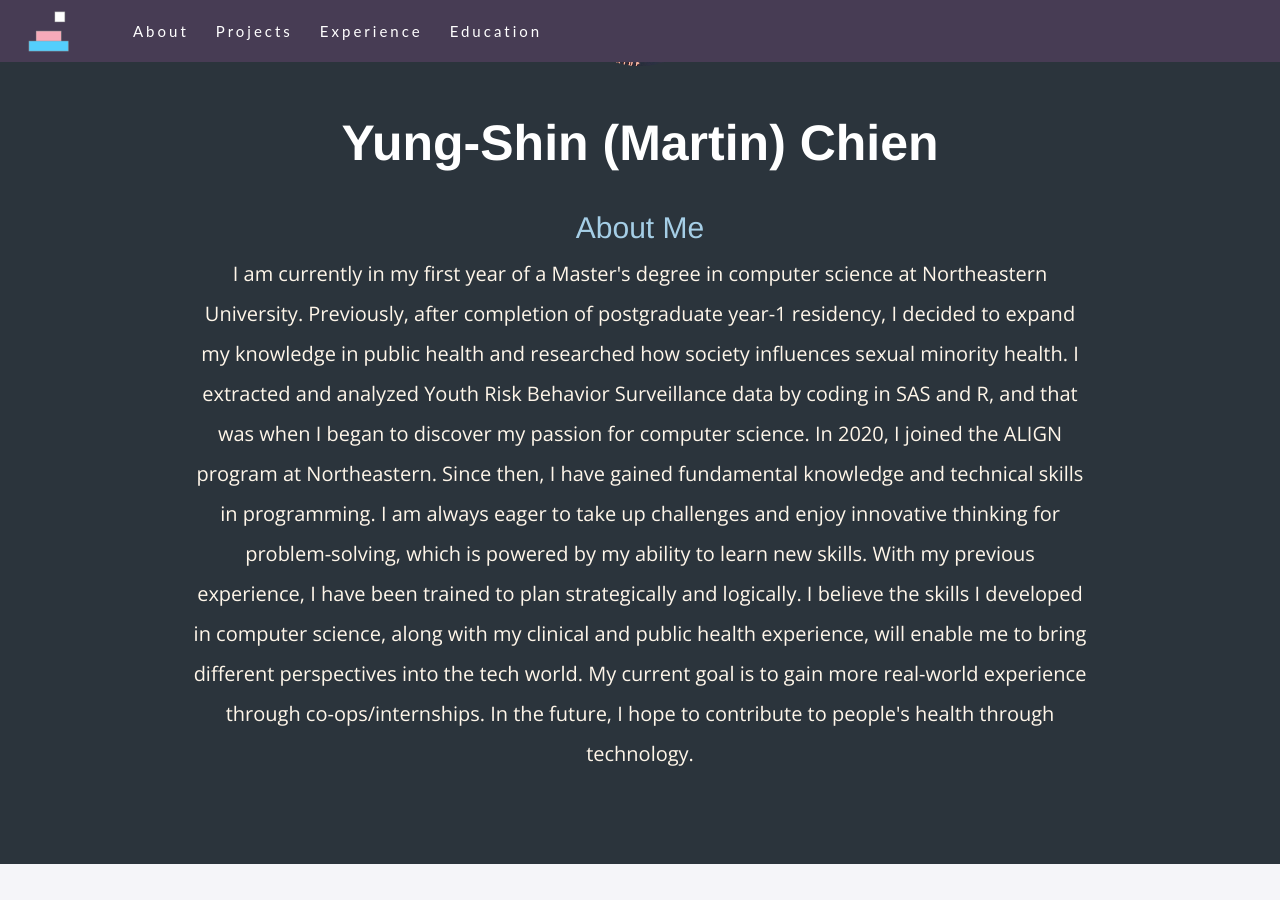
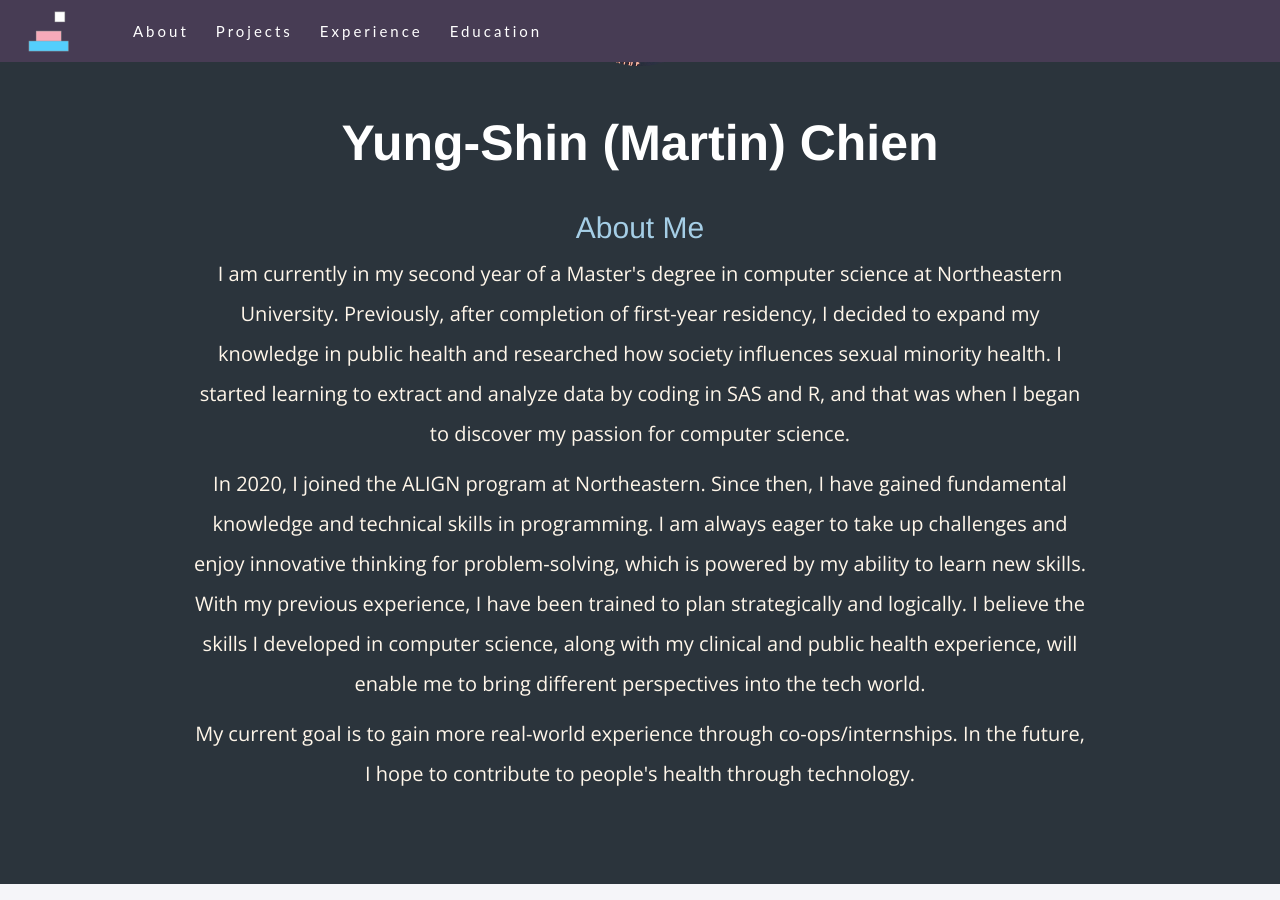
Before and after one commit to mchall92/mchall92.github.io, a Jekyll site: the page built from index.html, in a window 1280 px wide and 900 px high, scrolled down 194 px. Built offline with Jekyll 4.4.1, drawn with Linux system fonts in a browser that asks for light colours; nearby versions of some CDN libraries.

Commit message:
updated about me

```diff
--- a/_includes/profile.html
+++ b/_includes/profile.html
@@ -8,14 +8,21 @@
     </div>
     <div class="about-countent">
         <p>
-            I am currently in my first year of a Master's degree in computer science at Northeastern University.
+            I am currently in my second year of a Master's degree in computer science at Northeastern University.
 
-Previously, after completion of postgraduate year-1 residency, I decided to expand my knowledge in public health and researched how society influences sexual minority health. I extracted and analyzed Youth Risk Behavior Surveillance data by coding in SAS and R, and that was when I began to discover my passion for computer science.
+            Previously, after completion of first-year residency, I decided to expand my knowledge in public health and researched how society influences sexual minority health.
+            I started learning to extract and analyze data by coding in SAS and R, and that was when I began to discover my passion for computer science.
+        </p>
 
-In 2020, I joined the ALIGN program at Northeastern. Since then, I have gained fundamental knowledge and technical skills in programming. I am always eager to take up challenges and enjoy innovative thinking for problem-solving, which is powered by my ability to learn new skills. With my previous experience, I have been trained to plan strategically and logically. I believe the skills I developed in computer science, along with my clinical and public health experience, will enable me to bring different perspectives into the tech world.
+        <p>
+            In 2020, I joined the ALIGN program at Northeastern. Since then, I have gained fundamental knowledge and technical skills in programming.
+            I am always eager to take up challenges and enjoy innovative thinking for problem-solving, which is powered by my ability to learn new skills.
+            With my previous experience, I have been trained to plan strategically and logically.
+            I believe the skills I developed in computer science, along with my clinical and public health experience, will enable me to bring different perspectives into the tech world.
+        </p>
 
-My current goal is to gain more real-world experience through co-ops/internships. In the future, I hope to contribute to people's health through technology.
-
+        <p>
+            My current goal is to gain more real-world experience through co-ops/internships. In the future, I hope to contribute to people's health through technology.
         </p>
     </div>
 </div>
```
